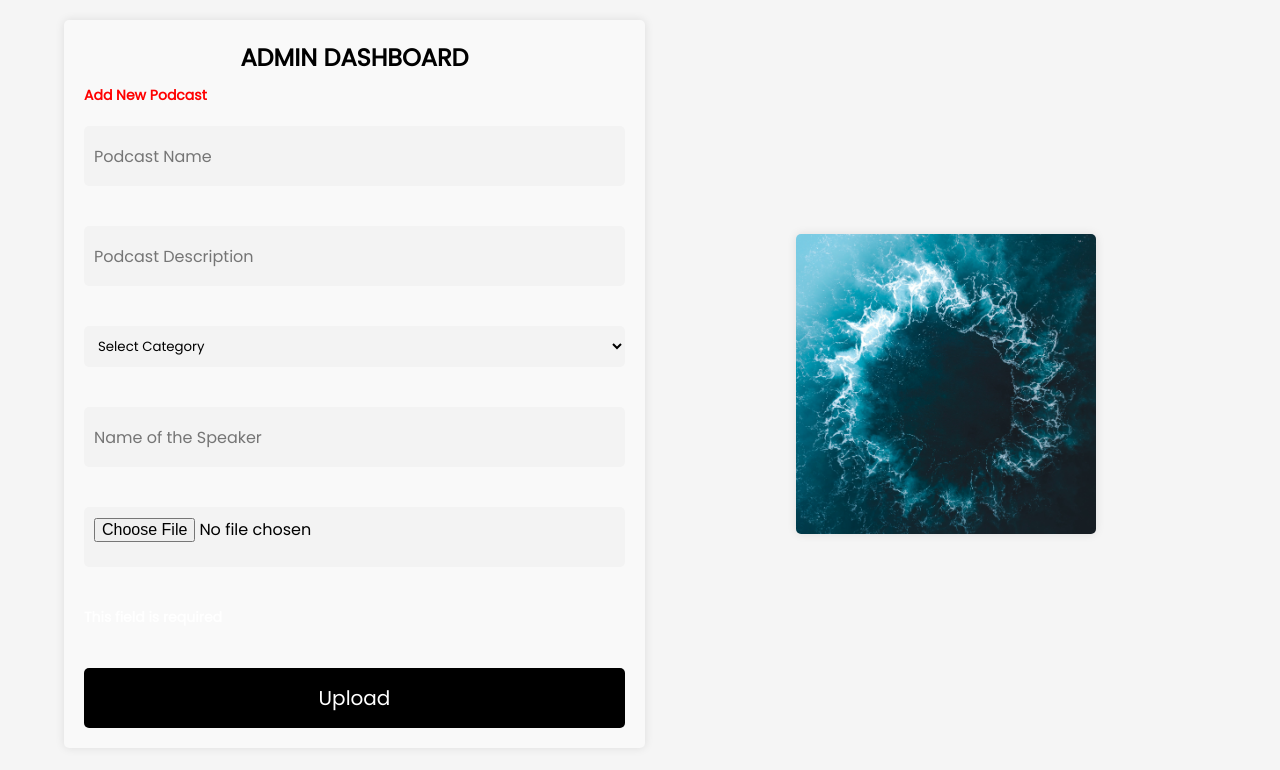
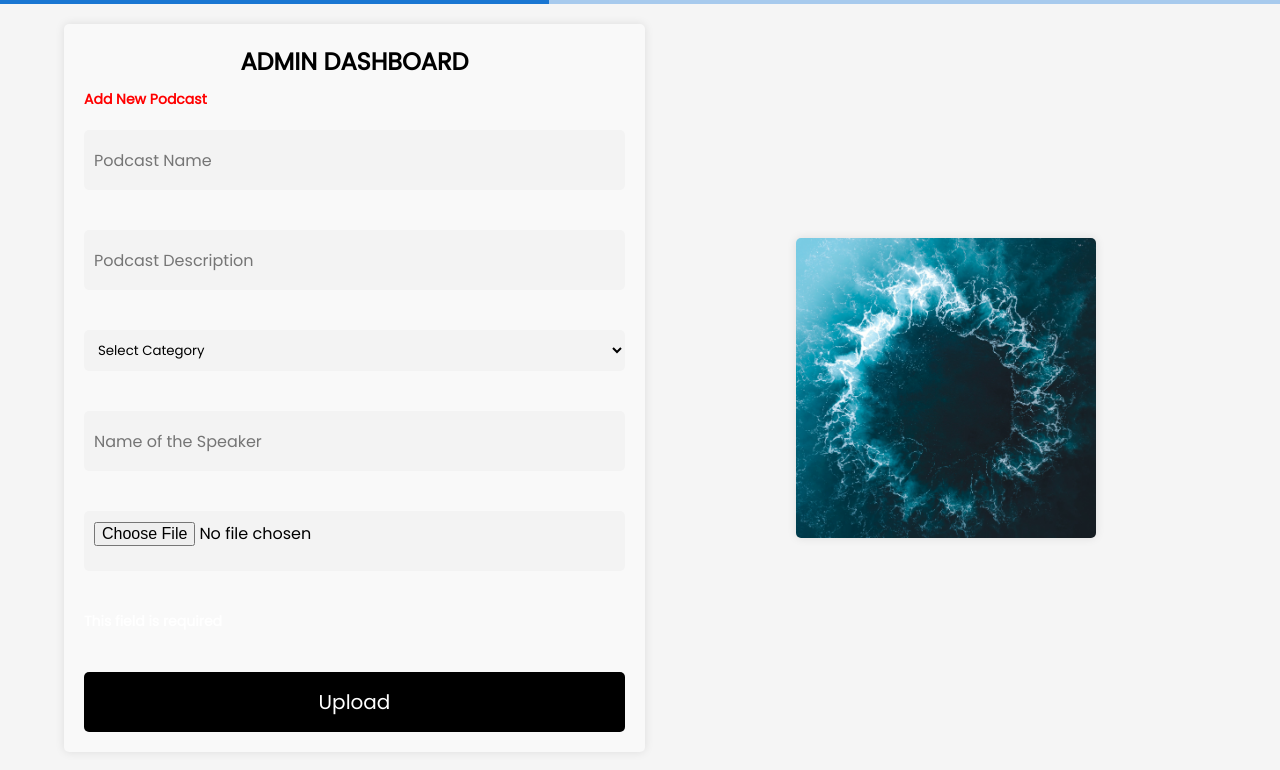
Before and after one commit to MohdOwais22/your-podcast-frontend, a React (Create React App) app: page /home/dashboard in a window 1280 px wide. Shown: the top 770 px of the page. Built offline with nearby package versions, Linux system fonts and the light colour scheme; no server answers.

Commit message:
added/progress-bar/:owais

```diff
--- a/src/components/Navbar/Navbar.js
+++ b/src/components/Navbar/Navbar.js
@@ -32,7 +32,7 @@ const Navbar = ({ user }) => {
                 marginRight: '0.5rem',
               }}
             >
-              <h4>Dashboard</h4>
+              <h3>Dashboard</h3>
             </Button>
           </Link>
         )}
--- a/src/pages/Dashboard/Dashboard.js
+++ b/src/pages/Dashboard/Dashboard.js
@@ -4,6 +4,8 @@ import './Dashboard.css';
 import { useDispatch, useSelector } from 'react-redux';
 import { uploadPodcast } from '../../actions/podcast';
 import { Toaster, toast } from 'react-hot-toast';
+import { useNavigate } from 'react-router-dom';
+import { LinearProgress } from '@mui/material';
 
 export default function Dashboard() {
   const { loading, error, podcast } = useSelector((state) => state.podcast);
@@ -16,11 +18,14 @@ export default function Dashboard() {
     file: null,
   });
 
+  const [progress, setProgress] = useState(0);
+
   const dispatch = useDispatch();
 
   useEffect(() => {
     if (podcast) {
       toast.success('Podcast Uploaded Successfully');
+      setProgress(0);
     }
     if (error) {
       toast.error(error);
@@ -52,7 +57,7 @@ export default function Dashboard() {
         file: null,
       });
     } catch (error) {
-      console.log(error);
+      toast.error(error);
     }
   };
 
@@ -76,6 +81,7 @@ export default function Dashboard() {
 
   return (
     <section>
+      <LinearProgress determinate value={progress} />
       <div className="container__dashboard">
         <div className="sub__container__dashboard__one">
           <h2>ADMIN DASHBOARD</h2>
```
